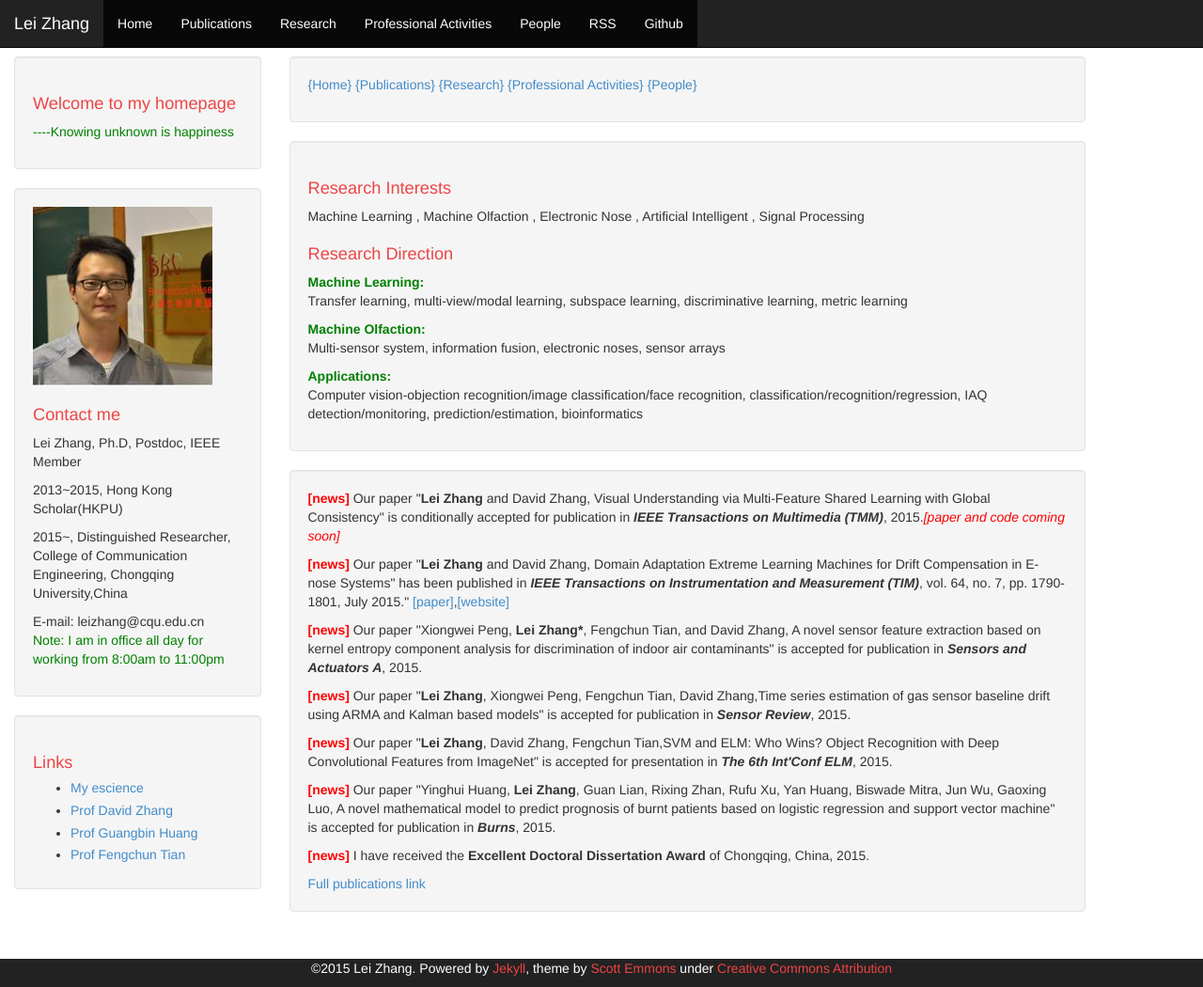
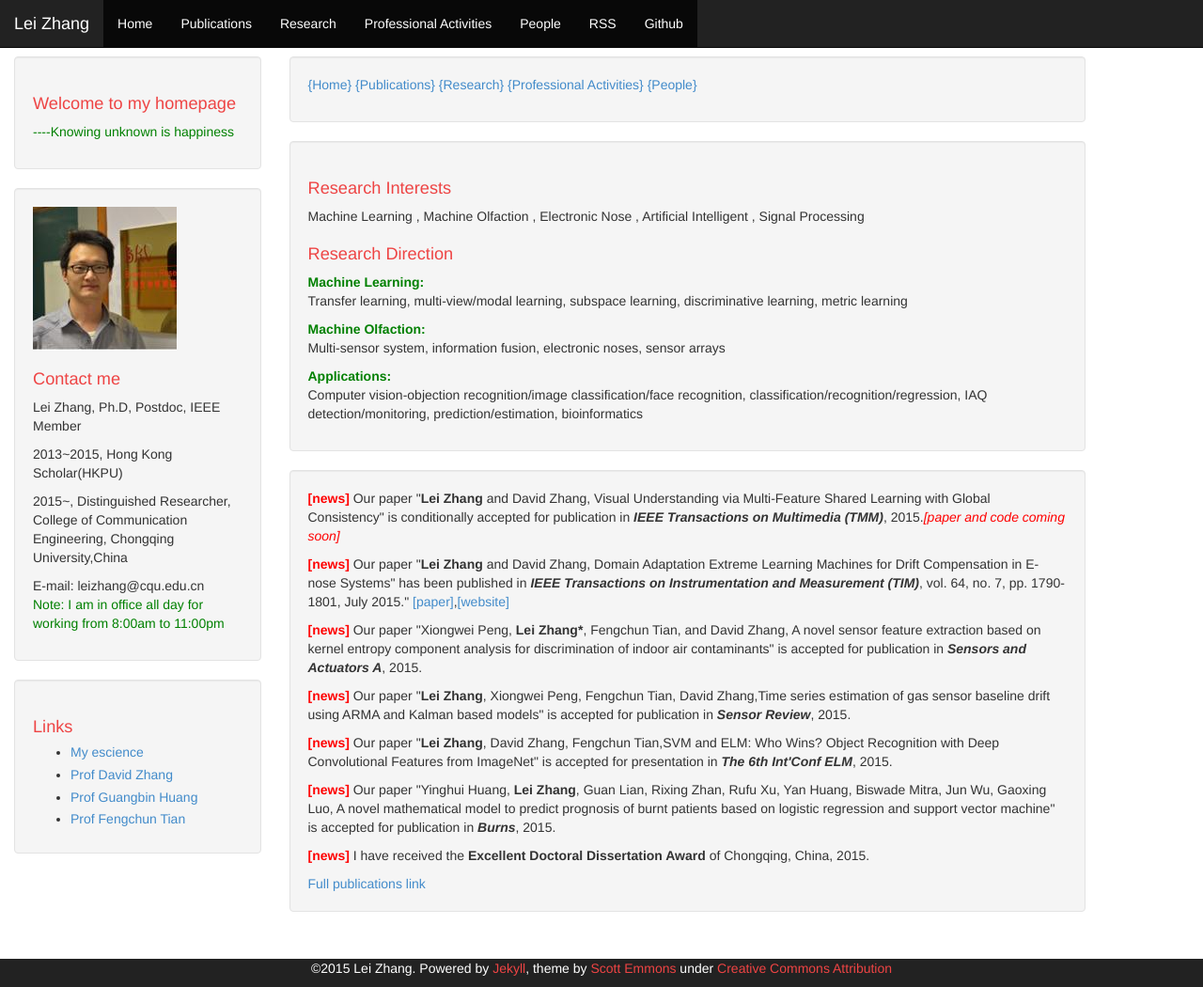
Before and after one commit to DrLeiZhang/website, a Jekyll site: the page built from index.html, in a window 1280 px wide and 1050 px high. Shown: the whole window at 94% size. Built offline with Jekyll 4.4.1, drawn with Linux system fonts in a browser that asks for light colours; Markdown is read by kramdown in place of the engine named in the settings; the list of posts is cut into pages by our own code.

Commit message:
Update
Signed-off-by: leizhang@cqu.edu.cn <leizhang@cqu.edu.cn>

```diff
--- a/_includes/sidebar.html
+++ b/_includes/sidebar.html
@@ -4,7 +4,7 @@
 
 <div class="sidebar well">
 
-<img class="about-avatar" src="{{ "/img/me_new_1.jpg" | prepend: site.baseurl }}" border="0" alt="[name]" />
+<img class="about-avatar" src="{{ "/img/me_new_2.jpg" | prepend: site.baseurl }}" border="0" alt="[name]" />
 
 <p><a href="http://www.leizhang.tk/resources/LeiZhang.jpg"></a></p>
 
```
Also changed, not shown: img/me_new_2.jpg (added).
